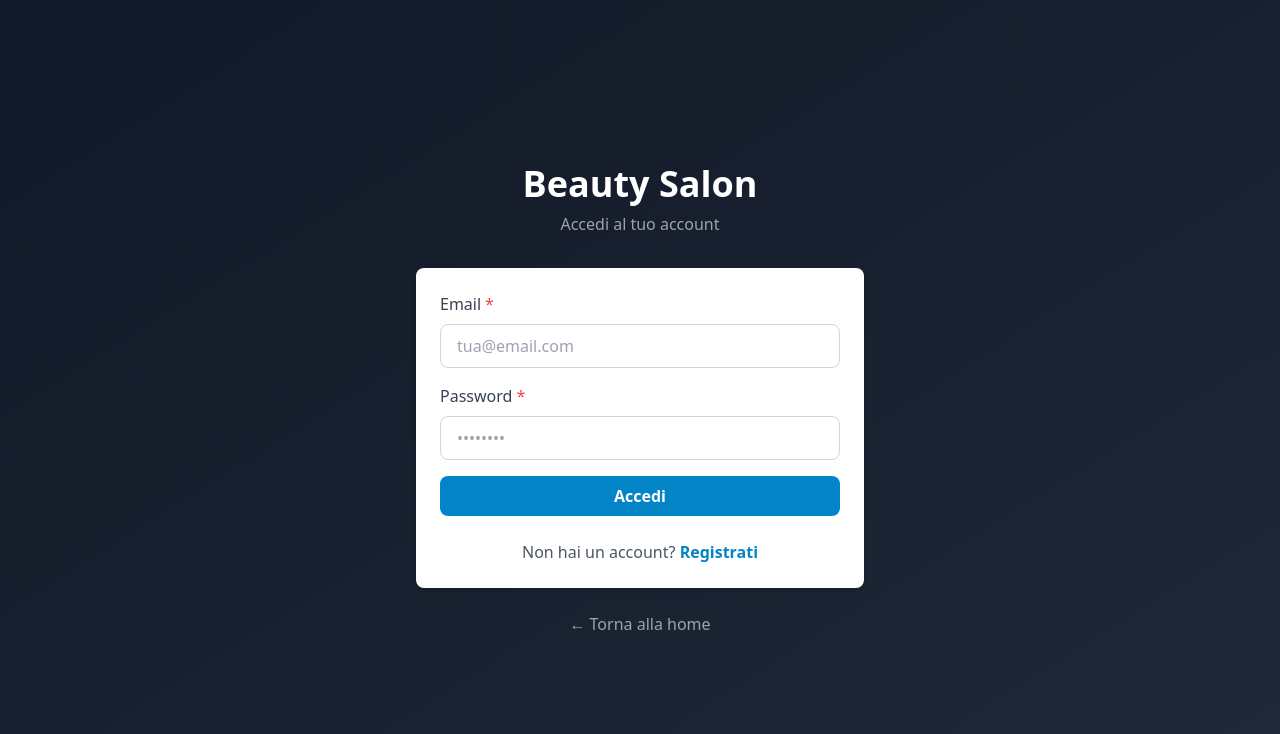
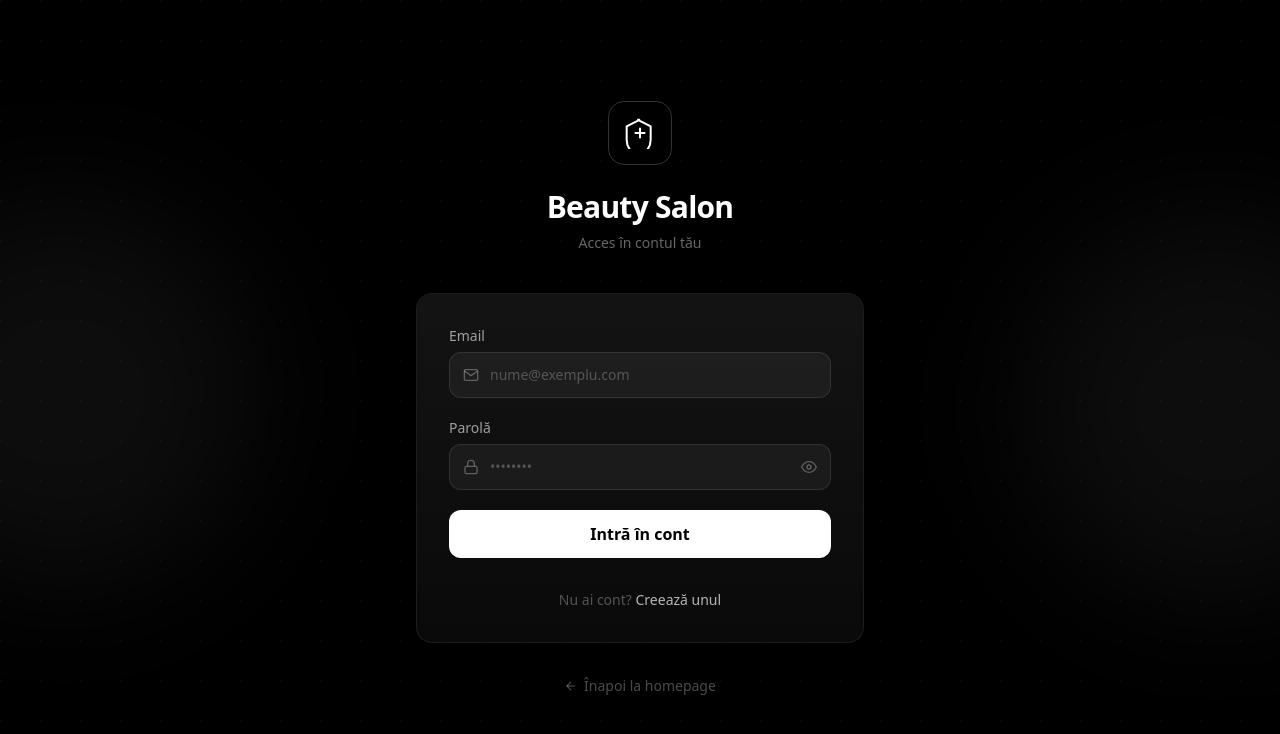
Before and after one commit to iurcicbi/andreabeauty, a Next.js app: page /login in a window 1280 px wide. Shown: the top 734 px of the page. Built offline with nearby package versions, Linux system fonts and the light colour scheme; no server answers.

Commit message:
Login page modernă: design elegant, efecte glassmorphism
- Fundal negru cu pattern punctat și blur-uri
- Card cu efect glass (backdrop-blur + border subtil)
- Câmpuri cu iconițe, toggle parolă vizibilă
- Animație fade-in la încărcare
- Mesaje de eroare stilizate
- Text în română

```diff
--- a/app/login/page.tsx
+++ b/app/login/page.tsx
@@ -1,20 +1,9 @@
-/**
- * PAGINA: LOGIN
- *
- * Permette agli utenti di effettuare il login.
- * Dopo il login, reindirizza alla dashboard appropriata.
- */
-
 'use client';
 
-import { useState } from 'react';
+import { useState, useEffect } from 'react';
 import { useRouter } from 'next/navigation';
 import Link from 'next/link';
 import webservice from '@/utils/webservice';
-import Card from '@/componenti/interfaccia/Card';
-import Bottone from '@/componenti/interfaccia/Bottone';
-import Input from '@/componenti/interfaccia/Input';
-import Messaggio from '@/componenti/comuni/Messaggio';
 
 export default function LoginPage() {
   const router = useRouter();
@@ -22,100 +11,165 @@ export default function LoginPage() {
   const [password, setPassword] = useState('');
   const [caricamento, setCaricamento] = useState(false);
   const [errore, setErrore] = useState('');
+  const [mostraPassword, setMostraPassword] = useState(false);
+  const [animato, setAnimato] = useState(false);
+
+  useEffect(() => {
+    setAnimato(true);
+  }, []);
 
   const handleSubmit = async (e: React.FormEvent) => {
     e.preventDefault();
-
     if (!email || !password) {
       setErrore('Inserisci email e password');
       return;
     }
-
     try {
       setCaricamento(true);
       setErrore('');
-
-      const risposta = await webservice.post('/api/auth/login', {
-        email,
-        password,
-      });
-
+      const risposta = await webservice.post('/api/auth/login', { email, password });
       if (risposta.successo) {
-        // Salva token e dati utente
         localStorage.setItem('token', risposta.dati.token);
         localStorage.setItem('utente', JSON.stringify(risposta.dati.utente));
-
-        // Redirect in base al ruolo
-        if (risposta.dati.utente.ruolo === 'admin' || risposta.dati.utente.ruolo === 'specialist' || risposta.dati.utente.ruolo === 'barber') {
+        if (['admin', 'specialist', 'barber'].includes(risposta.dati.utente.ruolo)) {
           router.push('/cms/dashboard');
         } else {
           router.push('/booking');
         }
       } else {
-        setErrore(risposta.errore || 'Errore durante il login');
+        setErrore(risposta.errore || 'Email sau parolă incorectă');
       }
     } catch (err: any) {
-      const messaggio = err.response?.data?.errore || 'Errore durante il login';
-      setErrore(messaggio);
+      setErrore('Email sau parolă incorectă');
     } finally {
       setCaricamento(false);
     }
   };
 
   return (
-    <div className="min-h-screen bg-gradient-to-br from-gray-900 to-gray-800 flex items-center justify-center px-4">
-      <div className="max-w-md w-full">
-        <div className="text-center mb-8">
-          <h1 className="text-4xl font-bold text-white mb-2">Beauty Salon</h1>
-          <p className="text-gray-400">Accedi al tuo account</p>
+    <div className="min-h-screen bg-black relative overflow-hidden flex items-center justify-center px-4">
+      {/* Background pattern */}
+      <div className="absolute inset-0 opacity-[0.03]"
+        style={{ backgroundImage: 'radial-gradient(circle at 1px 1px, white 1px, transparent 0)', backgroundSize: '40px 40px' }}
+      />
+      <div className="absolute top-1/4 -left-32 w-96 h-96 bg-white/5 rounded-full blur-3xl" />
+      <div className="absolute bottom-1/4 -right-32 w-96 h-96 bg-white/5 rounded-full blur-3xl" />
+
+      <div className={`w-full max-w-md relative transition-all duration-700 ${animato ? 'opacity-100 translate-y-0' : 'opacity-0 translate-y-8'}`}>
+        {/* Logo / Brand */}
+        <div className="text-center mb-10">
+          <div className="inline-flex items-center justify-center w-16 h-16 border border-white/20 rounded-2xl mb-6 backdrop-blur-sm">
+            <svg className="w-8 h-8 text-white" viewBox="0 0 24 24" fill="none" stroke="currentColor" strokeWidth="1.5">
+              <path d="M12 2L2 7v10c0 5.55 3.84 10.74 9 12 5.16-1.26 9-6.45 9-12V7l-10-5z"/>
+              <path d="M12 8v8M8 12h8"/>
+            </svg>
+          </div>
+          <h1 className="text-3xl font-bold text-white tracking-tight">Beauty Salon</h1>
+          <p className="text-white/40 mt-2 text-sm">Acces în contul tău</p>
         </div>
 
-        <Card>
+        {/* Login Card */}
+        <div className="relative backdrop-blur-xl bg-white/[0.04] border border-white/[0.08] rounded-2xl p-8 shadow-2xl">
+          <div className="absolute inset-0 rounded-2xl bg-gradient-to-b from-white/[0.04] to-transparent pointer-events-none" />
+
           {errore && (
-            <Messaggio tipo="errore" messaggio={errore} onChiudi={() => setErrore('')} />
+            <div className="relative mb-6 flex items-center gap-3 px-4 py-3 bg-red-500/10 border border-red-500/20 rounded-xl text-sm text-red-400">
+              <svg className="w-5 h-5 shrink-0" viewBox="0 0 24 24" fill="none" stroke="currentColor" strokeWidth="2">
+                <circle cx="12" cy="12" r="10"/><line x1="12" y1="8" x2="12" y2="12"/><line x1="12" y1="16" x2="12.01" y2="16"/>
+              </svg>
+              <span className="flex-1">{errore}</span>
+              <button onClick={() => setErrore('')} className="text-red-400/60 hover:text-red-400">×</button>
+            </div>
           )}
 
-          <form onSubmit={handleSubmit}>
-            <Input
-              label="Email"
+          <form onSubmit={handleSubmit} className="relative space-y-5">
+            <div>
+              <label className="block text-sm font-medium text-white/60 mb-1.5">Email</label>
+              <div className="relative">
+                <svg className="absolute left-3.5 top-1/2 -translate-y-1/2 w-4 h-4 text-white/30" viewBox="0 0 24 24" fill="none" stroke="currentColor" strokeWidth="2">
+                  <path d="M4 4h16c1.1 0 2 .9 2 2v12c0 1.1-.9 2-2 2H4c-1.1 0-2-.9-2-2V6c0-1.1.9-2 2-2z"/>
+                  <polyline points="22,6 12,13 2,6"/>
+                </svg>
+                <input
                   type="email"
                   value={email}
-              onChange={setEmail}
-              placeholder="tua@email.com"
+                  onChange={(e) => setEmail(e.target.value)}
+                  placeholder="nume@exemplu.com"
                   required
+                  className="w-full pl-10 pr-4 py-3 bg-white/5 border border-white/10 rounded-xl text-white placeholder-white/25 focus:outline-none focus:border-white/30 focus:ring-1 focus:ring-white/20 transition-all text-sm"
                 />
+              </div>
+            </div>
 
-            <Input
-              label="Password"
-              type="password"
+            <div>
+              <label className="block text-sm font-medium text-white/60 mb-1.5">Parolă</label>
+              <div className="relative">
+                <svg className="absolute left-3.5 top-1/2 -translate-y-1/2 w-4 h-4 text-white/30" viewBox="0 0 24 24" fill="none" stroke="currentColor" strokeWidth="2">
+                  <rect x="3" y="11" width="18" height="11" rx="2" ry="2"/><path d="M7 11V7a5 5 0 0 1 10 0v4"/>
+                </svg>
+                <input
+                  type={mostraPassword ? 'text' : 'password'}
                   value={password}
-              onChange={setPassword}
+                  onChange={(e) => setPassword(e.target.value)}
                   placeholder="••••••••"
                   required
+                  className="w-full pl-10 pr-12 py-3 bg-white/5 border border-white/10 rounded-xl text-white placeholder-white/25 focus:outline-none focus:border-white/30 focus:ring-1 focus:ring-white/20 transition-all text-sm"
                 />
+                <button
+                  type="button"
+                  onClick={() => setMostraPassword(!mostraPassword)}
+                  className="absolute right-3.5 top-1/2 -translate-y-1/2 text-white/30 hover:text-white/60 transition-colors"
+                >
+                  {mostraPassword ? (
+                    <svg className="w-4 h-4" viewBox="0 0 24 24" fill="none" stroke="currentColor" strokeWidth="2">
+                      <path d="M17.94 17.94A10.07 10.07 0 0 1 12 20c-7 0-11-8-11-8a18.45 18.45 0 0 1 5.06-5.94M9.9 4.24A9.12 9.12 0 0 1 12 4c7 0 11 8 11 8a18.5 18.5 0 0 1-2.16 3.19m-6.72-1.07a3 3 0 1 1-4.24-4.24"/>
+                      <line x1="1" y1="1" x2="23" y2="23"/>
+                    </svg>
+                  ) : (
+                    <svg className="w-4 h-4" viewBox="0 0 24 24" fill="none" stroke="currentColor" strokeWidth="2">
+                      <path d="M1 12s4-8 11-8 11 8 11 8-4 8-11 8-11-8-11-8z"/>
+                      <circle cx="12" cy="12" r="3"/>
+                    </svg>
+                  )}
+                </button>
+              </div>
+            </div>
 
-            <Bottone
+            <button
               type="submit"
               disabled={caricamento}
-              className="w-full"
+              className="w-full py-3 bg-white text-black font-bold rounded-xl hover:bg-white/90 transition-all disabled:opacity-50 disabled:cursor-not-allowed flex items-center justify-center gap-2 mt-2"
             >
-              {caricamento ? 'Accesso in corso...' : 'Accedi'}
-            </Bottone>
+              {caricamento ? (
+                <>
+                  <svg className="w-4 h-4 animate-spin" viewBox="0 0 24 24" fill="none">
+                    <circle className="opacity-25" cx="12" cy="12" r="10" stroke="currentColor" strokeWidth="4"/>
+                    <path className="opacity-75" fill="currentColor" d="M4 12a8 8 0 018-8V0C5.373 0 0 5.373 0 12h4z"/>
+                  </svg>
+                  Se încarcă...
+                </>
+              ) : (
+                'Intră în cont'
+              )}
+            </button>
           </form>
 
-          <div className="mt-6 text-center">
-            <p className="text-gray-600">
-              Non hai un account?{' '}
-              <Link href="/register" className="text-primary-600 hover:text-primary-700 font-semibold">
-                Registrati
+          <div className="relative mt-8 text-center">
+            <p className="text-white/30 text-sm">
+              Nu ai cont?{' '}
+              <Link href="/register" className="text-white/70 hover:text-white font-medium transition-colors">
+                Creează unul
               </Link>
             </p>
           </div>
-        </Card>
+        </div>
 
-        <div className="mt-6 text-center">
-          <Link href="/" className="text-gray-400 hover:text-white transition-colors">
-            ← Torna alla home
+        <div className="mt-8 text-center">
+          <Link href="/" className="inline-flex items-center gap-1.5 text-white/30 hover:text-white/60 transition-colors text-sm">
+            <svg className="w-3.5 h-3.5" viewBox="0 0 24 24" fill="none" stroke="currentColor" strokeWidth="2">
+              <line x1="19" y1="12" x2="5" y2="12"/><polyline points="12 19 5 12 12 5"/>
+            </svg>
+            Înapoi la homepage
           </Link>
         </div>
       </div>
```
Lines whose indentation alone changed are shown as unchanged.
